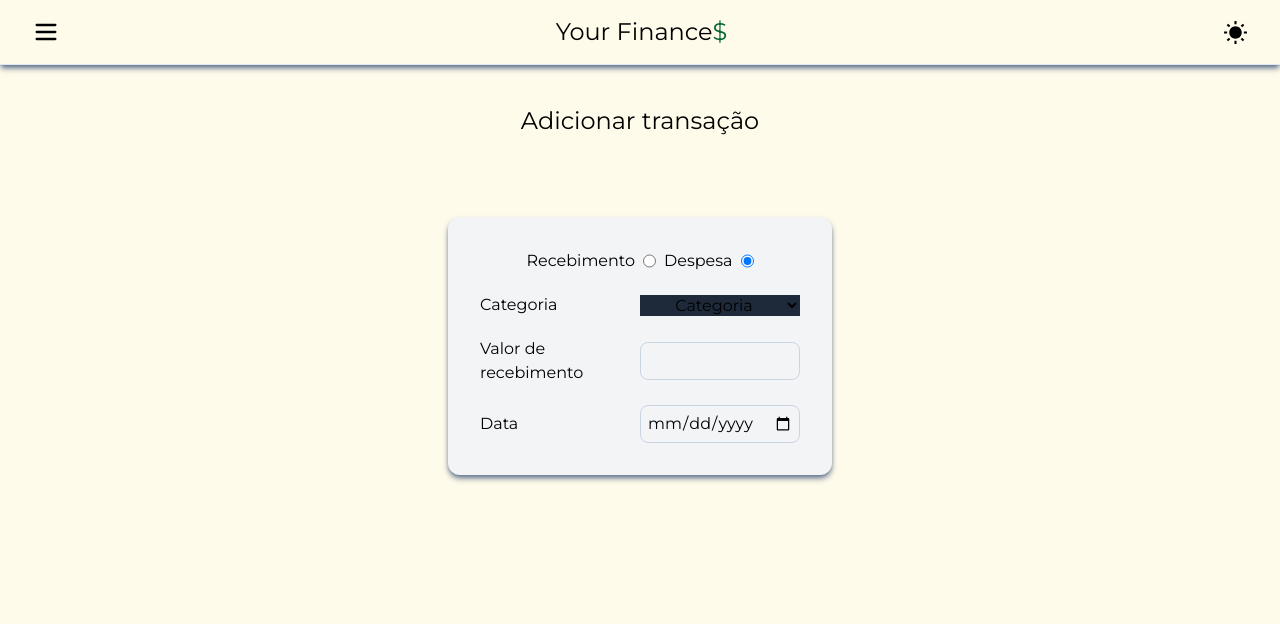
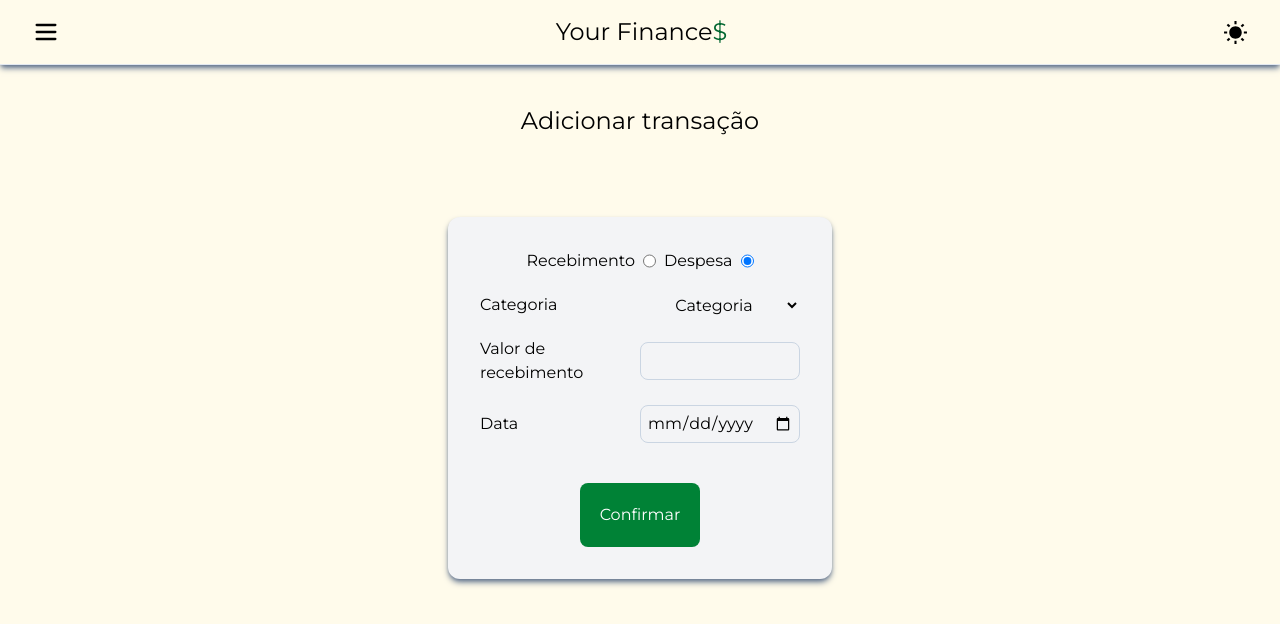
Before and after one commit to mhre1s/Your-Finance-, a React (Vite) app: page /newtransaction in a window 1280 px wide. Both pictures are taken after a click on the radio button "Despesa". Shown: the top 624 px of the page. Built offline with nearby package versions, Linux system fonts and the light colour scheme.

Commit message:
adding new transaction array and confirm button

```diff
--- a/src/pages/NewTransaction.jsx
+++ b/src/pages/NewTransaction.jsx
@@ -3,6 +3,22 @@ import Header from '../Components/Header'
 
 const NewTransaction = () => {
 
+  const handleSubmit = (e) =>{
+    e.preventDefault()
+    const newTransaction = {...formData}
+    setTransactions(prevTransaction =>[...prevTransaction, newTransaction])
+    setFormData({
+      type: '',
+      category: '',
+      title: '',
+      value: '',
+      date: '',
+      expenseName: ''
+    })
+
+  }
+
+const [transactions, setTransactions] = useState([]);
 const handleChange = (e) =>{
   const {name,value} = e.target
   setFormData(prevData =>({
@@ -23,7 +39,7 @@ const handleChange = (e) =>{
         <Header/>
         <h2 className='text-center text-2xl mt-10 dark:text-white'>Adicionar transação</h2>
         <div className='flex justify-center mt-20'>
-          <form className='grid grid-cols-2 items-center w-96 gap-y-5 p-8 shadow-slate-500 dark:shadow-slate-800 bg-gray-100 shadow-md dark:bg-gray-800 rounded-xl'>
+          <form onSubmit={handleSubmit} className='grid grid-cols-2 items-center w-96 gap-y-5 p-8 shadow-slate-500 dark:shadow-slate-800 bg-gray-100 shadow-md dark:bg-gray-800 rounded-xl'>
               <div className=' flex justify-center col-span-2 gap-2'>
                 <label htmlFor="incoming">
                   <span className='dark:text-white'>Recebimento</span>
@@ -67,7 +83,7 @@ const handleChange = (e) =>{
                   <label htmlFor="category">
                     <span className='dark:text-white'>Categoria</span>
                   </label>
-                  <select value={formData.category} onChange={handleChange} className='dark:text-white bg-gray-800 focus:outline-none text-center' name="category" id="category">
+                  <select value={formData.category} onChange={handleChange} className='dark:text-white bg-gray-100 dark:bg-gray-800 focus:outline-none text-center' name="category" id="category">
                     <option value="">Categoria</option>
                     <option value="contas-residenciais">Residência (luz,água)</option>
                     <option value="condução">Condução</option>
@@ -105,6 +121,10 @@ const handleChange = (e) =>{
                     type="date" name="date" id="date" onChange={handleChange} value={formData.date} />
                 </>
               )}
+              <div className='flex justify-center col-span-2 mt-5'>
+                <input className='text-white bg-green-700 rounded-lg p-5 text-md hover:bg-green-500 cursor-pointer duration-300' type="submit" value="Confirmar" />
+              </div>
+
           </form>
         </div>
     </div>
```
